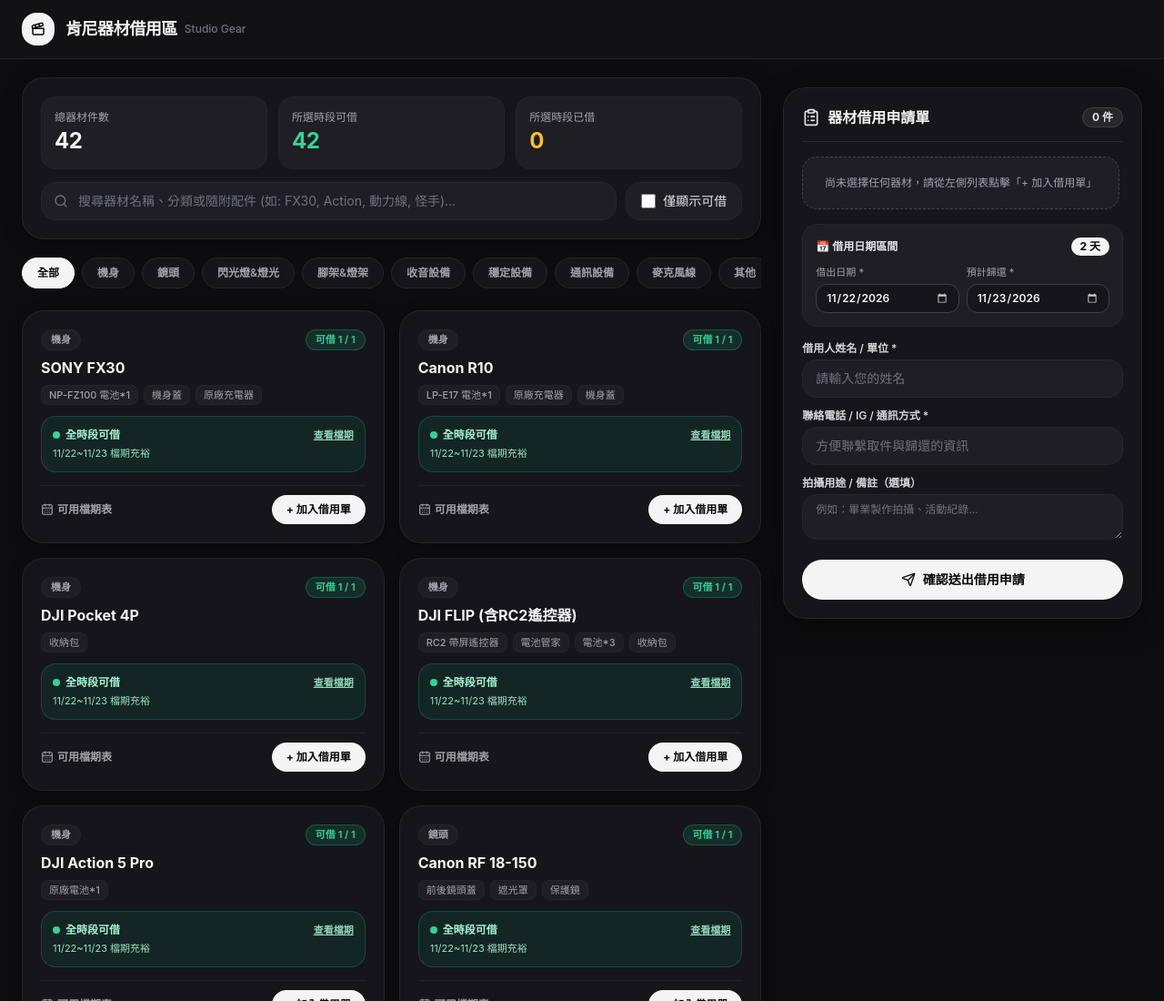
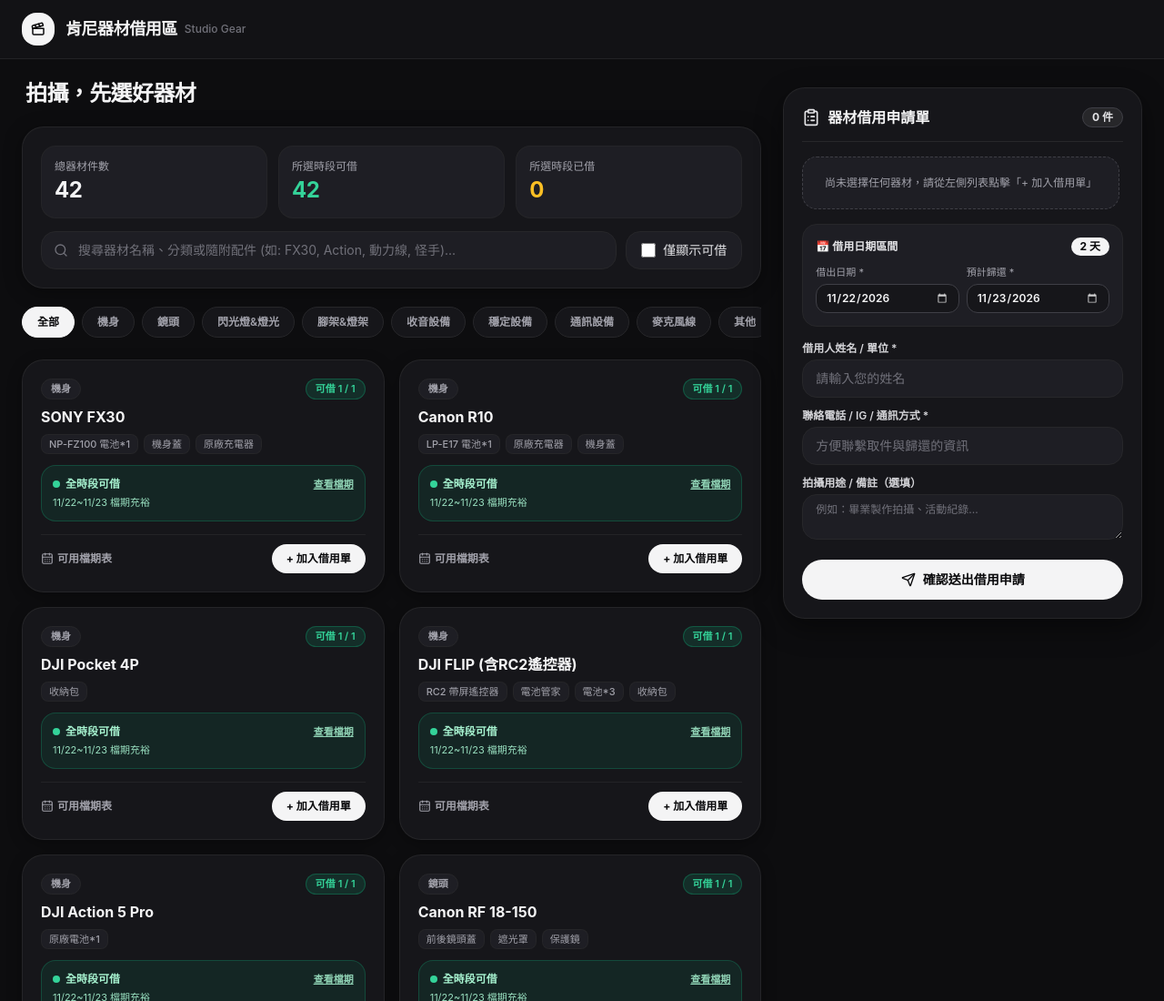
Before and after one commit to kennychen950605-hub/Kenny-gear, a plain HTML site: page index.html in a window 1280 px wide. Shown: the top 1100 px of the page at 91% size. Drawn offline with nearby package versions, Linux system fonts and the light colour scheme.

Commit message:
Update index.html

```diff
--- a/index.html
+++ b/index.html
@@ -81,8 +81,13 @@
     <!-- ==================== VIEW 1: EQUIPMENT CATALOG ==================== -->
     <div id="view-catalog" class="grid grid-cols-1 lg:grid-cols-12 gap-6 items-start">
 
-      <!-- Left Column: Equipment List FIRST, Date Picker SECOND -->
+      <!-- Left Column: Hero Tagline + Equipment List FIRST, Date Picker SECOND -->
       <div class="lg:col-span-8 space-y-5">
+
+        <!-- Hero Tagline Banner -->
+        <div class="px-1 pt-0.5">
+          <h2 class="text-xl sm:text-2xl font-bold tracking-tight text-zinc-100">拍攝，先選好器材</h2>
+        </div>
 
         <!-- 1. Inventory Summary & Search Bar -->
         <section class="bg-[#16161a] border border-zinc-800/90 rounded-3xl p-5 shadow-[0_4px_20px_rgba(0,0,0,0.35)] space-y-3.5">
@@ -118,12 +123,12 @@
           <!-- Rendered by JS -->
         </div>
 
-        <!-- 3. Equipment Grid (Now placed BEFORE Date Picker) -->
+        <!-- 3. Equipment Grid (Placed BEFORE Date Picker) -->
         <div id="equipment-grid" class="grid grid-cols-1 sm:grid-cols-2 gap-4">
           <!-- Rendered by JS -->
         </div>
 
-        <!-- 4. Prominent Date Range Selector Card (Swapped to AFTER Equipment Grid) -->
+        <!-- 4. Prominent Date Range Selector Card (Placed AFTER Equipment Grid) -->
         <section class="bg-[#16161a] border border-zinc-800/90 rounded-3xl p-5 shadow-[0_4px_20px_rgba(0,0,0,0.35)]">
           <div class="flex flex-wrap items-center justify-between gap-2 mb-1.5">
             <div class="flex items-center gap-2">
@@ -165,9 +170,9 @@
 
       </div>
 
-      <!-- Right Column (Desktop Sticky Request Form) -->
+      <!-- Right Column (Desktop Sticky Request Form with Independent Scroll) -->
       <aside class="hidden lg:block lg:col-span-4 sticky top-24">
-        <div id="desktop-cart-container" class="bg-[#16161a] border border-zinc-800/90 rounded-3xl p-5 shadow-[0_10px_30px_rgba(0,0,0,0.45)]">
+        <div id="desktop-cart-container" class="bg-[#16161a] border border-zinc-800/90 rounded-3xl p-5 shadow-[0_10px_30px_rgba(0,0,0,0.45)] max-h-[calc(100vh-7rem)] overflow-y-auto">
           <!-- Rendered by JS -->
         </div>
       </aside>
@@ -498,7 +503,7 @@
     // ==================== STATE ====================
     let equipmentList = [];
     let borrowRecords = [];
-    let cart = []; // { eqId, qty, customAccessories: [...] }
+    let cart = [];
     let selectedCategory = "全部";
     let isAdmin = false;
     let logoClickCount = 0;
@@ -1203,7 +1208,7 @@
           </div>
 
           <!-- Selected Equipment List -->
-          <div class="space-y-2.5 max-h-60 overflow-y-auto pr-1">
+          <div class="space-y-2.5 max-h-56 overflow-y-auto pr-1">
             ${cartItemsHTML}
           </div>
 
```
